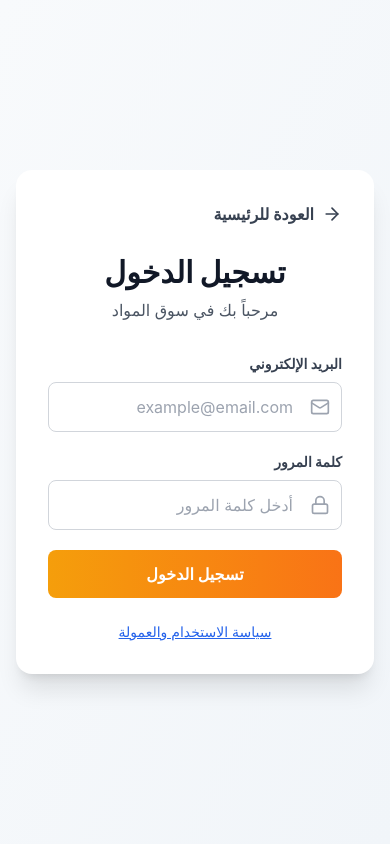
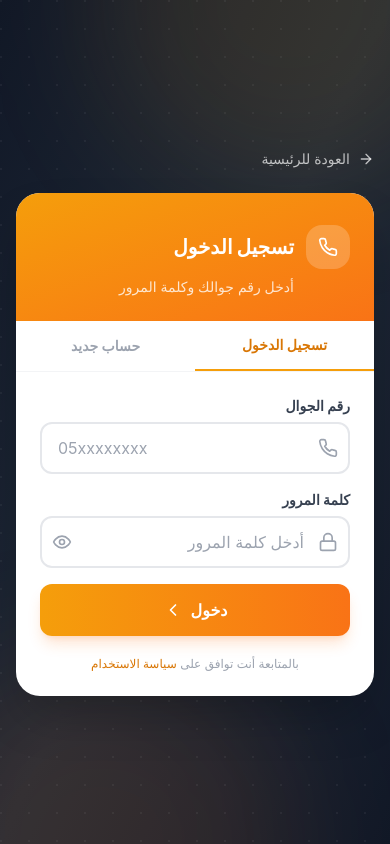
Before and after one commit to ibrahimalhebr250-glitch/sicrab, a React (Vite) app: page /login in a window 390 px wide. Built offline with nearby package versions, Linux system fonts and the light colour scheme; no server answers.

Commit message:
Implement phone number authentication

```diff
--- a/src/pages/Login.tsx
+++ b/src/pages/Login.tsx
@@ -1,85 +1,223 @@
 import { useState } from 'react';
+import { useNavigate } from 'react-router-dom';
 import { useAuth } from '../contexts/AuthContext';
-import { Mail, Lock, ArrowRight } from 'lucide-react';
+import { Phone, Lock, ArrowRight, Eye, EyeOff, User, ChevronLeft } from 'lucide-react';
+
+type Mode = 'login' | 'register';
+
+function formatPhone(value: string): string {
+  const digits = value.replace(/\D/g, '');
+  return digits.startsWith('966') ? digits : digits.startsWith('0') ? digits : digits;
+}
+
+function validateSaudiPhone(phone: string): boolean {
+  const digits = phone.replace(/\D/g, '');
+  return /^(05\d{8}|009665\d{8}|9665\d{8})$/.test(digits);
+}
 
 export default function Login() {
-  const [email, setEmail] = useState('');
+  const navigate = useNavigate();
+  const { signIn, signUp } = useAuth();
+  const [mode, setMode] = useState<Mode>('login');
+  const [phone, setPhone] = useState('');
   const [password, setPassword] = useState('');
+  const [confirmPassword, setConfirmPassword] = useState('');
+  const [fullName, setFullName] = useState('');
+  const [showPassword, setShowPassword] = useState(false);
+  const [showConfirmPassword, setShowConfirmPassword] = useState(false);
   const [loading, setLoading] = useState(false);
   const [error, setError] = useState('');
-  const { signIn } = useAuth();
 
   const handleSubmit = async (e: React.FormEvent) => {
     e.preventDefault();
     setError('');
+
+    if (!validateSaudiPhone(phone)) {
+      setError('أدخل رقم جوال سعودي صحيح (مثال: 0501234567)');
+      return;
+    }
+
+    if (mode === 'register') {
+      if (!fullName.trim()) {
+        setError('الاسم الكامل مطلوب');
+        return;
+      }
+      if (password.length < 6) {
+        setError('كلمة المرور يجب أن تكون 6 أحرف على الأقل');
+        return;
+      }
+      if (password !== confirmPassword) {
+        setError('كلمة المرور وتأكيدها غير متطابقتين');
+        return;
+      }
+    }
+
     setLoading(true);
 
-    const { error } = await signIn(email, password);
-
+    if (mode === 'login') {
+      const { error } = await signIn(phone, password);
       if (error) {
-      setError('البريد الإلكتروني أو كلمة المرور غير صحيحة');
+        setError('رقم الجوال أو كلمة المرور غير صحيحة');
         setLoading(false);
       } else {
-      window.location.href = '/';
+        navigate('/');
+      }
+    } else {
+      const { error } = await signUp(phone, password, fullName.trim());
+      if (error) {
+        if (error.message?.includes('already registered') || error.message?.includes('already exists')) {
+          setError('رقم الجوال مسجل مسبقاً، يرجى تسجيل الدخول');
+        } else {
+          setError('حدث خطأ أثناء إنشاء الحساب، حاول مرة أخرى');
+        }
+        setLoading(false);
+      } else {
+        navigate('/');
+      }
     }
   };
 
   return (
-    <div className="min-h-screen bg-gradient-to-br from-slate-50 to-slate-100 flex items-center justify-center p-4">
-      <div className="bg-white rounded-2xl shadow-xl p-8 max-w-md w-full">
-        <div className="mb-6">
-          <a
-            href="/"
-            className="inline-flex items-center gap-2 text-gray-700 hover:text-amber-600 font-bold transition-all"
-          >
-            <ArrowRight className="w-5 h-5" />
-            <span>العودة للرئيسية</span>
-          </a>
+    <div className="min-h-screen bg-gradient-to-br from-gray-900 via-gray-800 to-gray-900 flex items-center justify-center p-4">
+      <div className="absolute inset-0 overflow-hidden pointer-events-none">
+        <div className="absolute top-0 left-1/4 w-96 h-96 bg-amber-500/10 rounded-full blur-3xl -translate-y-1/2" />
+        <div className="absolute bottom-0 right-1/4 w-96 h-96 bg-orange-500/10 rounded-full blur-3xl translate-y-1/2" />
+        <div className="absolute inset-0 opacity-5" style={{ backgroundImage: 'radial-gradient(circle at 1px 1px, white 1px, transparent 0)', backgroundSize: '28px 28px' }} />
       </div>
 
-        <div className="text-center mb-8">
-          <h1 className="text-3xl font-black text-gray-900 mb-2">تسجيل الدخول</h1>
-          <p className="text-gray-600">مرحباً بك في سوق المواد</p>
+      <div className="relative w-full max-w-sm">
+        <button
+          onClick={() => navigate('/')}
+          className="flex items-center gap-2 text-white/70 hover:text-white mb-6 transition-colors"
+        >
+          <ArrowRight className="w-4 h-4" />
+          <span className="text-sm">العودة للرئيسية</span>
+        </button>
+
+        <div className="bg-white rounded-3xl shadow-2xl overflow-hidden">
+          <div className="bg-gradient-to-br from-amber-500 to-orange-500 px-6 pt-8 pb-6">
+            <div className="flex items-center gap-3 mb-1">
+              <div className="w-11 h-11 bg-white/20 rounded-2xl flex items-center justify-center">
+                <Phone className="w-5 h-5 text-white" />
+              </div>
+              <h1 className="text-xl font-black text-white">
+                {mode === 'login' ? 'تسجيل الدخول' : 'إنشاء حساب جديد'}
+              </h1>
+            </div>
+            <p className="text-white/80 text-sm mt-2 mr-14">
+              {mode === 'login' ? 'أدخل رقم جوالك وكلمة المرور' : 'سجل برقم جوالك في ثوانٍ'}
+            </p>
           </div>
 
-        <form onSubmit={handleSubmit} className="space-y-5">
+          <div className="flex border-b border-gray-100">
+            <button
+              onClick={() => { setMode('login'); setError(''); }}
+              className={`flex-1 py-3.5 text-sm font-bold transition-all ${mode === 'login' ? 'text-amber-600 border-b-2 border-amber-500' : 'text-gray-400 hover:text-gray-600'}`}
+            >
+              تسجيل الدخول
+            </button>
+            <button
+              onClick={() => { setMode('register'); setError(''); }}
+              className={`flex-1 py-3.5 text-sm font-bold transition-all ${mode === 'register' ? 'text-amber-600 border-b-2 border-amber-500' : 'text-gray-400 hover:text-gray-600'}`}
+            >
+              حساب جديد
+            </button>
+          </div>
+
+          <form onSubmit={handleSubmit} className="p-6 space-y-4">
+            {mode === 'register' && (
               <div>
-            <label className="block text-sm font-bold text-gray-700 mb-2 text-right">
-              البريد الإلكتروني
+                <label className="block text-sm font-bold text-gray-700 mb-1.5 text-right">
+                  الاسم الكامل
                 </label>
                 <div className="relative">
-              <Mail className="absolute right-3 top-1/2 -translate-y-1/2 w-5 h-5 text-gray-400" />
+                  <User className="absolute right-3 top-1/2 -translate-y-1/2 w-4.5 h-4.5 text-gray-400 w-5 h-5" />
                   <input
-                type="email"
-                value={email}
-                onChange={(e) => setEmail(e.target.value)}
-                className="w-full pr-12 pl-4 py-3 border border-gray-300 rounded-lg focus:outline-none focus:ring-2 focus:ring-amber-500 text-right"
-                placeholder="example@email.com"
+                    type="text"
+                    value={fullName}
+                    onChange={(e) => setFullName(e.target.value)}
+                    className="w-full pr-11 pl-4 py-3 border-2 border-gray-200 rounded-xl focus:border-amber-500 focus:ring-4 focus:ring-amber-100 outline-none transition-all text-right"
+                    placeholder="أدخل اسمك الكامل"
                     required
+                  />
+                </div>
+              </div>
+            )}
+
+            <div>
+              <label className="block text-sm font-bold text-gray-700 mb-1.5 text-right">
+                رقم الجوال
+              </label>
+              <div className="relative">
+                <Phone className="absolute right-3 top-1/2 -translate-y-1/2 w-5 h-5 text-gray-400" />
+                <input
+                  type="tel"
+                  value={phone}
+                  onChange={(e) => setPhone(formatPhone(e.target.value))}
+                  className="w-full pr-11 pl-4 py-3 border-2 border-gray-200 rounded-xl focus:border-amber-500 focus:ring-4 focus:ring-amber-100 outline-none transition-all"
+                  placeholder="05xxxxxxxx"
                   dir="ltr"
+                  maxLength={13}
+                  required
                 />
               </div>
             </div>
 
             <div>
-            <label className="block text-sm font-bold text-gray-700 mb-2 text-right">
+              <label className="block text-sm font-bold text-gray-700 mb-1.5 text-right">
                 كلمة المرور
               </label>
               <div className="relative">
                 <Lock className="absolute right-3 top-1/2 -translate-y-1/2 w-5 h-5 text-gray-400" />
                 <input
-                type="password"
+                  type={showPassword ? 'text' : 'password'}
                   value={password}
                   onChange={(e) => setPassword(e.target.value)}
-                className="w-full pr-12 pl-4 py-3 border border-gray-300 rounded-lg focus:outline-none focus:ring-2 focus:ring-amber-500 text-right"
-                placeholder="أدخل كلمة المرور"
+                  className="w-full pr-11 pl-11 py-3 border-2 border-gray-200 rounded-xl focus:border-amber-500 focus:ring-4 focus:ring-amber-100 outline-none transition-all text-right"
+                  placeholder={mode === 'register' ? 'أدخل كلمة مرور قوية' : 'أدخل كلمة المرور'}
                   required
                 />
+                <button
+                  type="button"
+                  onClick={() => setShowPassword(!showPassword)}
+                  className="absolute left-3 top-1/2 -translate-y-1/2 text-gray-400 hover:text-gray-600 transition-colors"
+                >
+                  {showPassword ? <EyeOff className="w-5 h-5" /> : <Eye className="w-5 h-5" />}
+                </button>
+              </div>
+              {mode === 'register' && (
+                <p className="text-xs text-gray-400 mt-1 text-right">6 أحرف على الأقل</p>
+              )}
+            </div>
+
+            {mode === 'register' && (
+              <div>
+                <label className="block text-sm font-bold text-gray-700 mb-1.5 text-right">
+                  تأكيد كلمة المرور
+                </label>
+                <div className="relative">
+                  <Lock className="absolute right-3 top-1/2 -translate-y-1/2 w-5 h-5 text-gray-400" />
+                  <input
+                    type={showConfirmPassword ? 'text' : 'password'}
+                    value={confirmPassword}
+                    onChange={(e) => setConfirmPassword(e.target.value)}
+                    className="w-full pr-11 pl-11 py-3 border-2 border-gray-200 rounded-xl focus:border-amber-500 focus:ring-4 focus:ring-amber-100 outline-none transition-all text-right"
+                    placeholder="أعد إدخال كلمة المرور"
+                    required
+                  />
+                  <button
+                    type="button"
+                    onClick={() => setShowConfirmPassword(!showConfirmPassword)}
+                    className="absolute left-3 top-1/2 -translate-y-1/2 text-gray-400 hover:text-gray-600 transition-colors"
+                  >
+                    {showConfirmPassword ? <EyeOff className="w-5 h-5" /> : <Eye className="w-5 h-5" />}
+                  </button>
                 </div>
               </div>
+            )}
 
             {error && (
-            <div className="bg-red-50 border border-red-200 text-red-700 px-4 py-3 rounded-lg text-sm text-right">
+              <div className="bg-red-50 border-2 border-red-100 text-red-700 px-4 py-3 rounded-xl text-sm text-right font-medium">
                 {error}
               </div>
             )}
@@ -87,18 +225,28 @@ export default function Login() {
             <button
               type="submit"
               disabled={loading}
-            className="w-full bg-gradient-to-r from-amber-500 to-orange-500 text-white py-3 rounded-lg font-bold hover:from-amber-600 hover:to-orange-600 transition-all disabled:opacity-50 disabled:cursor-not-allowed"
+              className="w-full py-3.5 bg-gradient-to-r from-amber-500 to-orange-500 text-white rounded-xl font-bold text-base hover:from-amber-600 hover:to-orange-600 active:scale-98 transition-all shadow-lg shadow-orange-500/20 disabled:opacity-50 disabled:cursor-not-allowed flex items-center justify-center gap-2 mt-2"
             >
-            {loading ? 'جاري تسجيل الدخول...' : 'تسجيل الدخول'}
+              {loading ? (
+                <>
+                  <div className="w-5 h-5 border-2 border-white border-t-transparent rounded-full animate-spin" />
+                  {mode === 'login' ? 'جاري الدخول...' : 'جاري التسجيل...'}
+                </>
+              ) : (
+                <>
+                  {mode === 'login' ? 'دخول' : 'إنشاء الحساب'}
+                  <ChevronLeft className="w-5 h-5" />
+                </>
+              )}
             </button>
-        </form>
 
-        <div className="mt-6 text-center">
-          <p className="text-sm text-gray-500">
-            <a href="/terms" target="_blank" className="text-blue-600 hover:text-blue-700 underline">
-              سياسة الاستخدام والعمولة
+            <p className="text-xs text-center text-gray-400 pt-1">
+              بالمتابعة أنت توافق على{' '}
+              <a href="/terms" target="_blank" className="text-amber-600 hover:underline font-medium">
+                سياسة الاستخدام
               </a>
             </p>
+          </form>
         </div>
       </div>
     </div>
```
Also changed, not shown: src/contexts/AuthContext.tsx (+13 -5 lines). Lines whose indentation alone changed are shown as unchanged.
